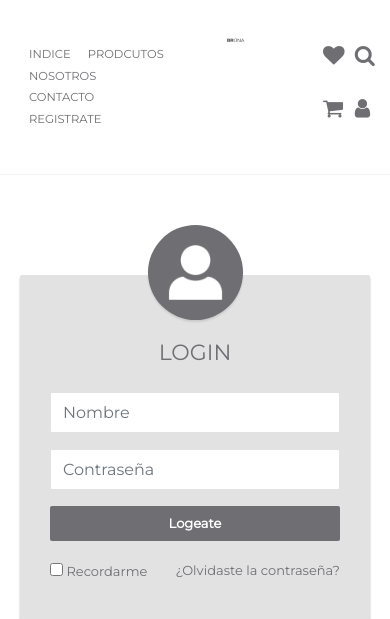
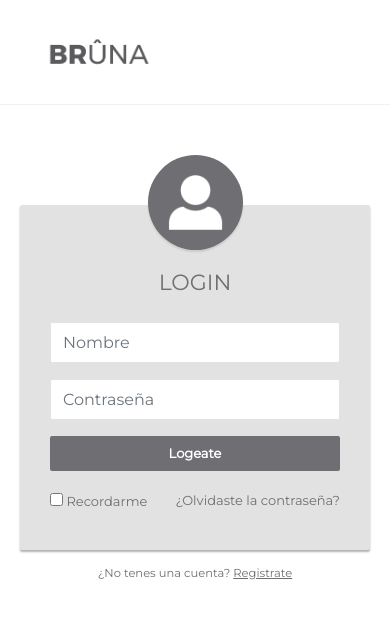
Before and after one commit to mirubarcala/bruna, a PHP site: page /login.html in a window 390 px wide. Shown: the top 619 px of the page. Run offline with PHP 8.4, Linux system fonts and the light colour scheme.

Commit message:
responsive nav bar

```diff
--- a/css/master.css
+++ b/css/master.css
@@ -79,11 +79,12 @@
     color: rgb(111,110,114,0.5);
   }
 
-  @media screen and (max-width: 600px) {
-    .topnav a:not(:first-child) {display: none;}
-    .topnav a.icon {
-      float: right;
-      display: block;
+  @media only screen and (max-width: 800px) {
+    .navbarright {
+      display: none
+    }
+    .icon-bar {
+      display: none
     }
   }
 
--- a/home.html
+++ b/home.html
@@ -21,12 +21,11 @@
 				<article class="col-12 col-md-12 col-lg-12">
 					<nav>
 						<ul>
-							<li>
+							<li class="links">
 								<a href="#">INDICE</a>
 								<a href="#">PRODCUTOS</a>
 								<a href="#">NOSOTROS</a>
                 <a href="#">CONTACTO</a>
-                <a href="registro.html">REGISTRATE</a>
 							</li>
 						</ul>
 						</nav>
--- a/login.html
+++ b/login.html
@@ -19,14 +19,14 @@
 
             <section class="navbarright">
                 <article class="col-12 col-md-12 col-lg-12">
-                    <nav>
+                    <nav class="navbar-nav ml-auto">
                          <ul>
                             <li>
                                 <a href="#">INDICE</a>
                                 <a href="#">PRODCUTOS</a>
                                 <a href="#">NOSOTROS</a>
                                 <a href="#">CONTACTO</a>
-                                <a href="registro.html"> REGISTRATE</a>
+
                             </li>
                         </ul>
                     </nav>
@@ -72,7 +72,7 @@
                             <a href="#" class="pull-right">¿Olvidaste la contraseña?</a>
                         </div>
                     </form>
-                    <p class="text-center small">¿No tenes una cuenta? <a href="#">Registrate</a></p>
+                    <p class="text-center small">¿No tenes una cuenta? <a href="registro.html">Registrate</a></p>
                 </div>
 
 
```
